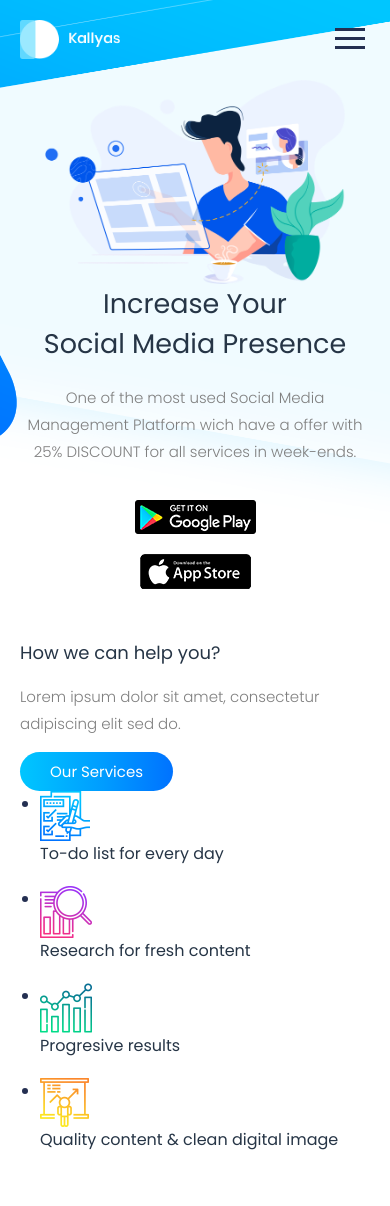
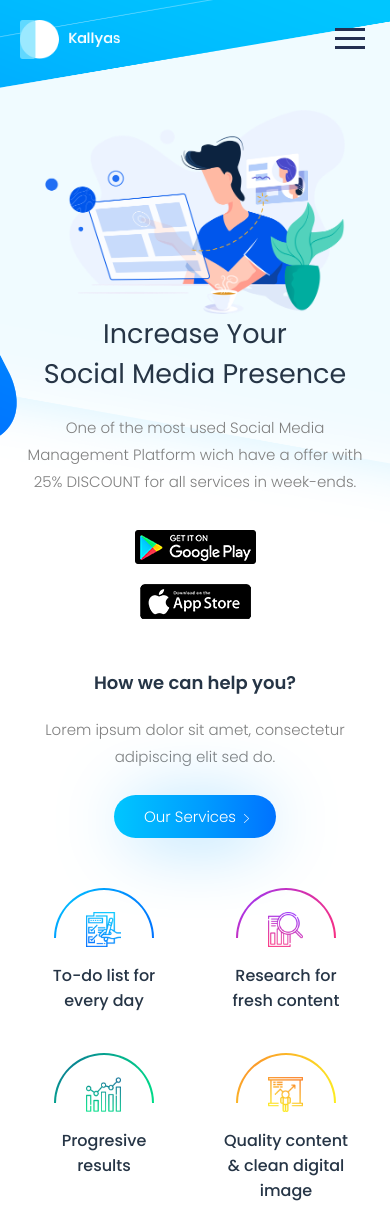
Before and after one commit to MMahendra001/mmahendra001.github.io, a plain HTML site: page projects/social-media-agency/index.html in a window 390 px wide. Before the commit the page ends 1172 px from the top, so only its background shows below. Drawn offline with Linux system fonts and the light colour scheme.

Commit message:
update:project-2/homepage/help-you :pixel-perfect and responsive and homebanner updates

```diff
--- a/projects/social-media-agency/assets/css/responsive.css
+++ b/projects/social-media-agency/assets/css/responsive.css
@@ -6,47 +6,63 @@
 
 	/* Home Banner
 	------------------------------------------------------------------------------*/
-	.home-banner{background-size:114vw;background-position:54% 15%;min-height:650px;}
+	.home-banner{background-size: 114vw;background-position: 85% 14%;}
 
 }
 
 @media only screen and  (min-width:1600px){
 
 	.h1,h1 {font-size: 44px;margin-bottom: 33px;line-height: 62px;}
-	.h2,h2 {font-size: 39px;margin-bottom: 20px;}
-	.h3,h3 {font-size: 35px;margin-bottom: 18px;}
-	.h4,h4 {font-size: 30px;margin-bottom: 17px;}
+	.h2,h2 {font-size: 39px;margin-bottom: 20px;line-height: 57px;}
+	.h3,h3 {font-size: 35px;margin-bottom: 18px;line-height: 55px;}
+	.h4,h4 {font-size: 30px;margin-bottom: 17px;line-height:50px;}
 	.h5,h5 {font-size: 22px;margin-bottom: 15px;}
 	.h6,h6 {font-size: 18px;margin-bottom: 10px;}
 
 	/* Home Banner
 	------------------------------------------------------------------------------*/
-	.home-banner{background-size:100vw;background-position:25% 24%;min-height:800px;}
+	.home-banner{background-size: 100vw;background-position: 25% 0%;}
 }
 
 @media only screen and  (min-width:1900px){
 
 	/* Home Banner
 	------------------------------------------------------------------------------*/
-	.home-banner{padding:175px 0px 100px 0px;background-size:cover;background-position: 100% 57%;min-height: 1050px;}
+	.home-banner{padding: 175px 0px 100px 0px;background-size: cover;background-position: 100% 57%;min-height: 1050px;}
 	.home-banner .banner-info{width: 49%;}
 	.home-banner .banner-img{width:51%;}
 	.home-banner .banner-info ul.btn-group{padding-top:35px;margin-left:7px;}
 	.home-banner .banner-info ul.btn-group li{margin-right:27px;}
 
+	/* Help You
+	------------------------------------------------------------------------------*/
+	.help-you{padding:0px 0px 100px 0px;margin-top:-100px;}
+
+
+
 }
 
 @media only screen and  (min-width:2400px){
+
+
+
+	header{background:#0085ff;}
+	header nav li a{color:#fff;}
 	/* Home Banner
 	------------------------------------------------------------------------------*/
-	.home-banner{display:flex;align-items:center;background-position:25% 15%;min-height:1100px;}
+	.home-banner{display: flex;align-items: center;background-position: 25% 90%;min-height: 700px;}
+
+	/* Help You
+	------------------------------------------------------------------------------*/
+	.help-you{padding:100px 0px;margin-top:0px;}
+
 }
 
 @media only screen and  (min-width:2900px){
 
 	/* Home Banner
 	------------------------------------------------------------------------------*/
-	.home-banner{background-position:25% 8%;}
+	.home-banner{min-height:1000px;background-position: 25% 94%;}
 }
 
 
@@ -57,17 +73,25 @@
 
 	/* Home Banner
 	------------------------------------------------------------------------------*/
-	.home-banner {background-size: 126vw;background-position: 56% 7%;}
+	.home-banner {background-size: 126vw;background-position: 56% 0%;}
 
 }
 
 @media only screen and (max-width:1299px){
 
+	header{background:#0085ff;}
+	header nav li a{color:#fff;}
+
 	/* Home Banner
 	------------------------------------------------------------------------------*/
-	.home-banner{background-size: 126vw;background-position: 56% 14%;display: flex;}
+	.home-banner{background-size: 126vw;display: flex;background-position: 76% 90%;min-height:600px}
 	.home-banner .banner-info{padding:0px;}
 	.home-banner .banner-img img{max-width:500px;position:unset;}
+
+	/* Help You
+	------------------------------------------------------------------------------*/
+	.help-you .help-info {padding: 0px 20px 0px 11px;}
+
 
 }
 
@@ -85,9 +109,17 @@
 
 	/* Home Banner
 	------------------------------------------------------------------------------*/
-	.home-banner {padding: 60px 0px 0px 0px;background-size: 115vw;background-position: 75% 11%;min-height: unset;}
+	.home-banner {padding: 0px 0px 0px 0px;background-position: 100% 90%;}
 	.home-banner .banner-info ul.btn-group{padding-top:20px;}
 
+	/* Help You
+	------------------------------------------------------------------------------*/
+	.help-you .help-list figure {width: 140px;height: 70px;border-top-left-radius: 70px;border-top-right-radius: 70px;}
+	.help-you .help-list figure img {margin-top: 30px;width: 40px;height: 40px;}
+	.help-you .help-info {width: 25%;padding: 0px 20px 0px 0px;}
+	.help-you .help-list {width: 75%;padding-left: 0px;padding-top: 0px;}
+	.help-you .help-list h6{padding:0px;}
+	.help-you .help-list h6 br{display:none;}
 }
 
 @media only screen and (min-width:992px){
@@ -111,7 +143,8 @@
 
 	/* Header
 	------------------------------------------------------------------------------*/
-	header{padding:20px 0px;}
+	header{padding:20px 0px;background:transparent;}
+	header nav li a{color:#263546;}
 	header .logo {width: 50%;}
 	.mobile-menu-icon{display:inline-block;}
     .desktop-menu{display:none;}
@@ -126,6 +159,15 @@
 	.home-banner .banner-info {width:100%;padding: 0px;text-align: center;max-width:500px;margin:0 auto;}
 	.home-banner .banner-img{width:100%;margin:0 auto;margin-bottom:30px;}
 	.home-banner .banner-info ul.btn-group{justify-content:center;}
+
+	/* Help You
+	------------------------------------------------------------------------------*/
+	.help-you {padding: 70px 0px;margin-top: 0px;}
+	.help-you .help-info {width: 35%;}
+	.help-you .help-list {width: 65%;}
+	.help-you .help-list ul{margin-left: -2%;margin-right: -2%;}
+	.help-you .help-list ul li {width: 46%;margin: 0 2%;margin-bottom: 40px;}
+	.help-you .help-list h6 {padding: 0px 30px;}
 
 
 }
@@ -143,13 +185,22 @@
 
 	select {padding-left: 15px;padding-right: 35px;background-size: 10px;background-position: right 15px center;font-size: 18px;}
 	p {font-size: 16px;}
-	.btn {padding: 8px 30px;font-size: 16px;font-weight:400;}
+	.btn {padding: 10px 40px 10px 30px;font-size: 16px;}
+	.btn:after{right:22px;top:19px;}
 
-		/* Home Banner
+	/* Home Banner
 	------------------------------------------------------------------------------*/
 	.home-banner {padding: 80px 0px 0px 0px;background-position: 21% 0%;background-size: 180vw;}
 	.home-banner .banner-img img {max-width: 400px;}
 
+	/* Help You
+	------------------------------------------------------------------------------*/
+	.help-you .help-list figure {width: 100px;height: 50px;border-top-left-radius: 50px;border-top-right-radius: 50px;}
+	.help-you .help-list figure img {margin-top: 30px;width: 35px;height: 35px;}
+	.help-you .help-list h6 {padding: 0px 15px;}
+	.help-you .help-info h4 {margin-bottom: 20px;}
+	.help-you .help-info .btn {margin-top: 10px;}
+	.help-you .help-info p {line-height:27px;}
 
 
 }
@@ -163,6 +214,11 @@
 
 		/* Home Banner
 	------------------------------------------------------------------------------*/
+
+	/* Help You
+	------------------------------------------------------------------------------*/
+	.help-you .help-info{width:100%;padding:0px;text-align:center;margin-bottom:50px;}
+	.help-you .help-list{width:100%;}
 
 
 }
@@ -191,12 +247,17 @@
 
 	/* Home Banner
 	------------------------------------------------------------------------------*/
-	.home-banner {padding: 80px 0px 50px 0px;background-position: 25% 0%;background-size: 249vw;}
+	.home-banner {padding: 110px 0px 50px 0px;background-position: 25% 0%;background-size: 249vw;}
 	.home-banner .banner-img{margin-bottom:0px;}
 	.home-banner .banner-img img{max-width: 300px;}
 	.home-banner .banner-info ul.btn-group{flex-direction:column;}
 	.home-banner .banner-info ul.btn-group li{margin:0px;margin-bottom:20px;}
 	.home-banner .banner-info ul.btn-group li:last-child{margin-bottom:0px;}
+
+	/* Help You
+	------------------------------------------------------------------------------*/
+	.help-you{padding:0px 0px 50px 0px;}
+
 
 	/* Footer
 	------------------------------------------------------------------------------*/
@@ -206,5 +267,12 @@
 @media only screen and (max-width:359px){
 
 
+	/* Help You
+	------------------------------------------------------------------------------*/
+	.help-you .help-list ul{margin-left:0px;margin-right:0px;}
+	.help-you .help-list ul li {width: 100%;margin: 0px;padding:30px 0px;border-bottom:1px solid #eee;}
+	.help-you .help-list ul li:last-child{border-bottom:none;padding-bottom:0px;}
+	.help-you .help-list h6 {padding: 0px 50px;}
+
 
 }
--- a/projects/social-media-agency/assets/css/style.css
+++ b/projects/social-media-agency/assets/css/style.css
@@ -21,7 +21,7 @@
 => Preloader
 => Container
 =>Home Banner
-=>
+=> Help You
 =>
 =>
 =>
@@ -54,9 +54,9 @@ textarea:focus,input:focus,a,div,img {outline: none;}
 ------------------------------------------------------------------------------*/
 body {color:#242f51;font-size: 18px;font-family: 'Poppins', sans-serif;font-weight: 400;background:#fff;overflow: hidden;overflow-y: scroll;}
 address {font-style: italic;margin: 0 0 20px;}
-.h1,.h2,.h3,.h4,.h5,.h6,h1,h2,h3,h4,h5,h6 {color: #263546;font-family: 'Poppins', sans-serif;font-weight:400;}
+.h1,.h2,.h3,.h4,.h5,.h6,h1,h2,h3,h4,h5,h6 {color: #263546;font-family: 'Poppins', sans-serif;font-weight:600;}
 
-.h1,h1{font-size:40px;margin-bottom:33px;line-height:45px;}
+.h1,h1{font-size:40px;margin-bottom:33px;line-height:45px;font-weight:400;}
 .h2,h2{font-size:34px;margin-bottom: 20px;}
 .h3,h3{font-size:30px;margin-bottom: 18px;}
 .h4,h4{font-size:27px;margin-bottom: 17px;}
@@ -152,10 +152,14 @@ select::-ms-expand {display: none;}
 /* Buttons
 ------------------------------------------------------------------------------*/
 
-.btn{display:inline-block;vertical-align:top;padding:15px 39px;font-size:16px;line-height:normal;text-align:center;text-transform:inherit;color:#fff;background-color:#2500f9;background: -moz-linear-gradient( -1deg, rgb(0,198,255) 0%, rgb(0,156,255) 55%, rgb(0,114,255) 100%);background: -webkit-linear-gradient( -1deg, rgb(0,198,255) 0%, rgb(0,156,255) 55%, rgb(0,114,255) 100%);background: -ms-linear-gradient( -1deg, rgb(0,198,255) 0%, rgb(0,156,255) 55%, rgb(0,114,255) 100%);
-  letter-spacing:unset;border:none;border-radius:50px;transition:all ease 0.3s;font-weight:bold;}
+.btn{display:inline-block;vertical-align:top;padding:18px 45px 18px 37px;font-size:16px;line-height:normal;text-align:center;text-transform:inherit;color:#fff;background-color:#2500f9;background:-moz-linear-gradient(-1deg,rgb(0,198,255) 0%,rgb(0,156,255) 55%,rgb(0,114,255) 100%);background:-webkit-linear-gradient(-1deg,rgb(0,198,255) 0%,rgb(0,156,255) 55%,rgb(0,114,255) 100%);background:-ms-linear-gradient(-1deg,rgb(0,198,255) 0%,rgb(0,156,255) 55%,rgb(0,114,255) 100%);letter-spacing:unset;border:none;border-radius:50px;transition:all ease 0.3s;font-weight:300;position:relative;box-shadow:2px 5px 75px -14px rgba(0,156,255,1);-webkit-box-shadow:2px 5px 75px -14px rgba(0,156,255,1);-moz-box-shadow:2px 5px 75px -14px rgba(0,156,255,1);}
 .btn:hover,
 .btn:focus {color: #fff;text-decoration: none;background-color:#2500f9;background: -moz-linear-gradient( 180deg, rgb(0,198,255) 0%, rgb(0,156,255) 55%, rgb(0,114,255) 100%);background: -webkit-linear-gradient( 180deg, rgb(0,198,255) 0%, rgb(0,156,255) 55%, rgb(0,114,255) 100%);background: -ms-linear-gradient( 180deg, rgb(0,198,255) 0%, rgb(0,156,255) 55%, rgb(0,114,255) 100%);}
+
+.btn:after{content:'';background-image:url(../images/btn-arrow.png);height:10px;width:10px;position:absolute;right:25px;background-size:auto;top:25px;background-repeat:no-repeat;}
+
+.btn:hover:after{right:21px;}
+
 .btn.white{background:#fff;color:#263546;}
 
 
@@ -277,7 +281,7 @@ header.sticky a.btn:hover{border-color:#fff;color:#fff;}
 ------------------------------------------------------------------------------*/
 
 
-.home-banner{padding: 100px 0px 100px 0px;background-size: 122vw;background-position: 56% 15%;min-height: 600px;overflow:hidden;}
+.home-banner{padding: 100px 0px 100px 0px;background-size: 122vw;background-position: 56% 15%;min-height: 1000px;overflow: hidden;}
 .home-banner .container{display:flex;align-items:center;flex-wrap:wrap;}
 .home-banner .banner-info{width:49%;}
 .home-banner .banner-img{width: 51%;text-align: center;padding-left: 0px;position: relative;}
@@ -288,6 +292,26 @@ header.sticky a.btn:hover{border-color:#fff;color:#fff;}
 .home-banner .banner-info ul.btn-group li a:hover{opacity:0.9;}
 
 
+/* Help You
+------------------------------------------------------------------------------*/
+.help-you{padding:0px 0px 100px 0px;overflow:hidden;margin-top:-100px;}
+.help-you .container{max-width:1390px;display:flex;flex-wrap:wrap;align-items:center;}
+.help-you .help-info{width:20%;padding:0px 48px 0px 11px;}
+.help-you .help-info h4 {margin-bottom: 35px;}
+.help-you .help-info p {line-height: 33px}
+.help-you .help-info .btn {margin-top: 28px;}
+.help-you .help-list{width:80%;padding-left:22px;padding-top:30px;}
+.help-you .help-list ul{display:flex;flex-wrap:wrap;align-items:flex-start;list-style:none;margin:0px;padding:0px;margin-left:-2.5%;margin-right:-2.5%;}
+.help-you .help-list ul li{width:20%;text-align:center;padding:0px 0px;margin:0 2.5%;}
+.help-you .help-list figure{width:175px;height:87px;display:flex;align-items:center;justify-content:center;border-top-left-radius:87px;border-top-right-radius:87px;border:double 2px transparent;background-image:linear-gradient(white,white),radial-gradient(circle at top left,#00c6ff,#0072ff);background-origin:border-box;background-clip:content-box,border-box;border-bottom:none;margin:0 auto;margin-bottom:25px;}
+.help-you .help-list figure.border-sky{background-image:linear-gradient(white,white),radial-gradient(circle at top left,#00c6ff,#0072ff);}
+.help-you .help-list figure.border-purple{background-image:linear-gradient(white,white),radial-gradient(circle at top left,#9a33f9,#f72f82);}
+.help-you .help-list figure.border-green{background-image:linear-gradient(white,white),radial-gradient(circle at top left,#097094,#00de88);}
+.help-you .help-list figure.border-yellow{background-image:linear-gradient(white,white),radial-gradient(circle at top left,#fb872b,#fcee21);}
+.help-you .help-list figure img {margin-top: 46px;width: 50px;height: 51px}
+.help-you .help-list h6{margin:0px;padding:0px 20px;font-weight:500;}
+
+
 /* Footer
 ------------------------------------------------------------------------------*/
 footer{}
--- a/projects/social-media-agency/assets/js/script.js
+++ b/projects/social-media-agency/assets/js/script.js
@@ -59,7 +59,7 @@ jQuery(document).ready(function(){
       $(window).scroll(function() {
 
       if ($(this).scrollTop() > 1){
-          $('header').addClass("sticky");
+          $('header').addClass("stickyl");
         }
         else{
           $('header').removeClass("sticky");
--- a/projects/social-media-agency/index.html
+++ b/projects/social-media-agency/index.html
@@ -149,28 +149,28 @@
                 <div class="help-list">
                 	<ul>
                 		<li>
-                			<figure>
+                			<figure class="border-sky">
                 				<img src="assets/images/help-you-icon-1.png" alt="to-do-list-icon">
                 			</figure>
-                			<h6>To-do list for every day</h6>
+                			<h6>To-do list for<br> every day</h6>
                 		</li>
                 		<li>
-                			<figure>
+                			<figure class="border-purple">
                 				<img src="assets/images/help-you-icon-2.png" alt="research-icon">
                 			</figure>
-                			<h6>Research for fresh content</h6>
+                			<h6>Research for<br> fresh content</h6>
                 		</li>
                 		<li>
-                			<figure>
+                			<figure class="border-green">
                 				<img src="assets/images/help-you-icon-3.png" alt="progresive-results-icon">
                 			</figure>
-                			<h6>Progresive results</h6>
+                			<h6>Progresive<br> results</h6>
                 		</li>
                 		<li>
-                			<figure>
+                			<figure class="border-yellow">
                 				<img src="assets/images/help-you-icon-4.png" alt="quality-icon">
                 			</figure>
-                			<h6>Quality content & clean digital image</h6>
+                			<h6>Quality content &<br> clean digital image</h6>
                 		</li>
                 	</ul>
                 </div>
```
